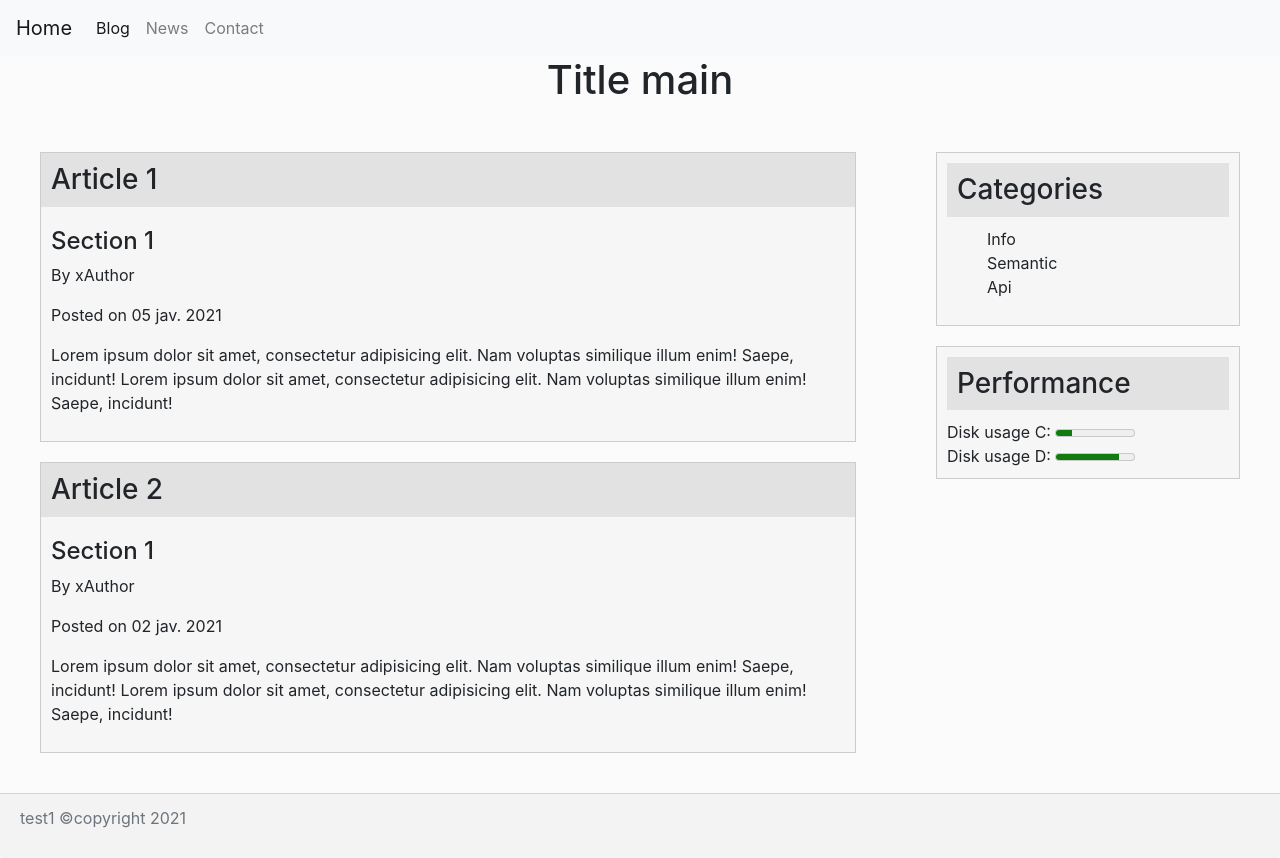
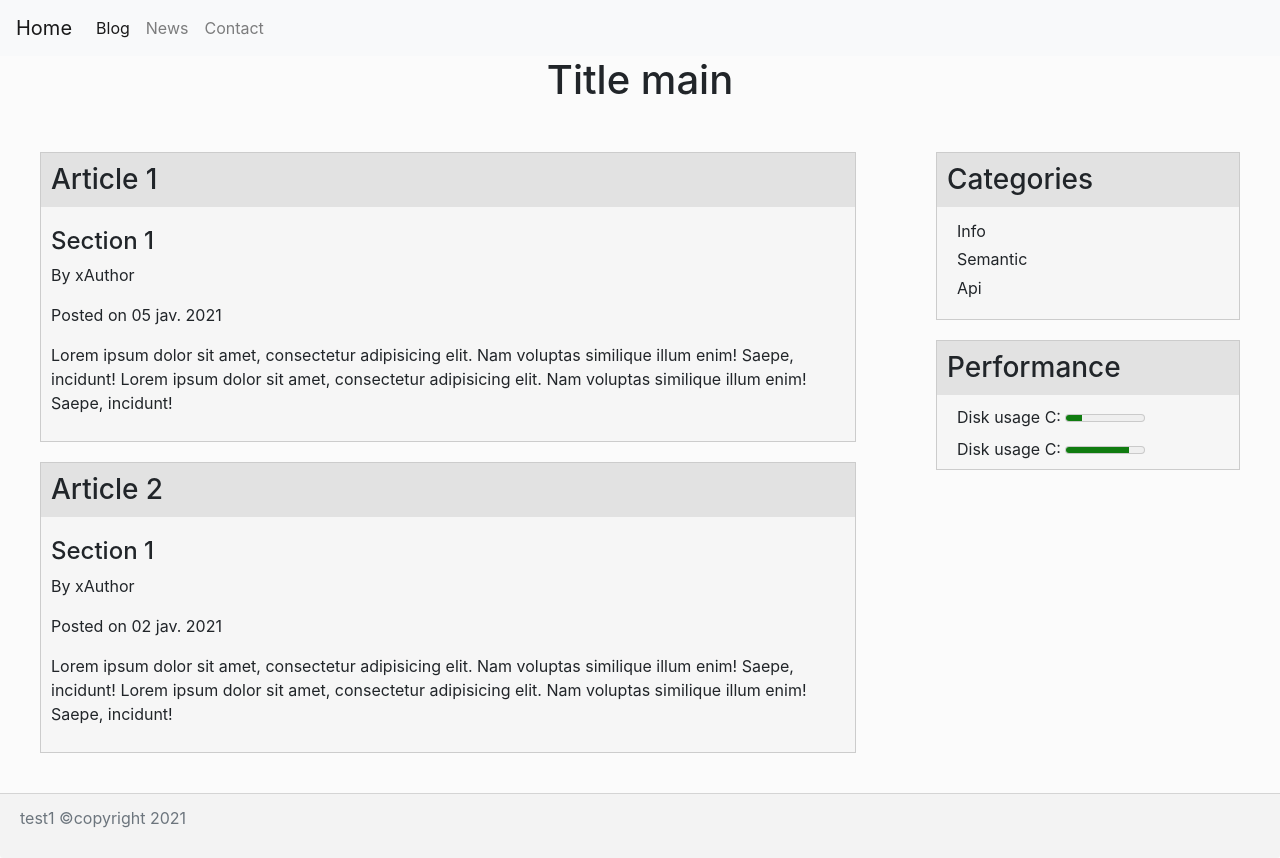
Before and after one commit to aliagbani/testhtml5, a plain HTML site: page index.html in a window 1280 px wide. Drawn offline with Linux system fonts and the light colour scheme.

Commit message:
update aside width style to index

```diff
--- a/assets/css/main.css
+++ b/assets/css/main.css
@@ -34,7 +34,15 @@ aside section{
     background-color: #f6f6f6;
     border: 1px solid #ccc;
     margin: 20px;
-    padding: 10px;
+}
+
+aside section ul,
+aside section label {
+    padding-left: 20px;
+}
+
+aside section li{
+    line-height: 1.8;
 }
 
 aside h3{
--- a/index.html
+++ b/index.html
@@ -89,9 +89,9 @@
             </section>
             <section class="performance">
                 <h3>Performance</h3>
-                Disk usage C:
+                <label> Disk usage C:</label>
                 <meter id="disk_c" value="2" min="0" max="10">20%</meter><br>
-                Disk usage D:
+                <label> Disk usage C:</label>
                 <meter id="disk_d" value="8" min="0" max="10">80%</meter>
             </section>
         </aside>
```
